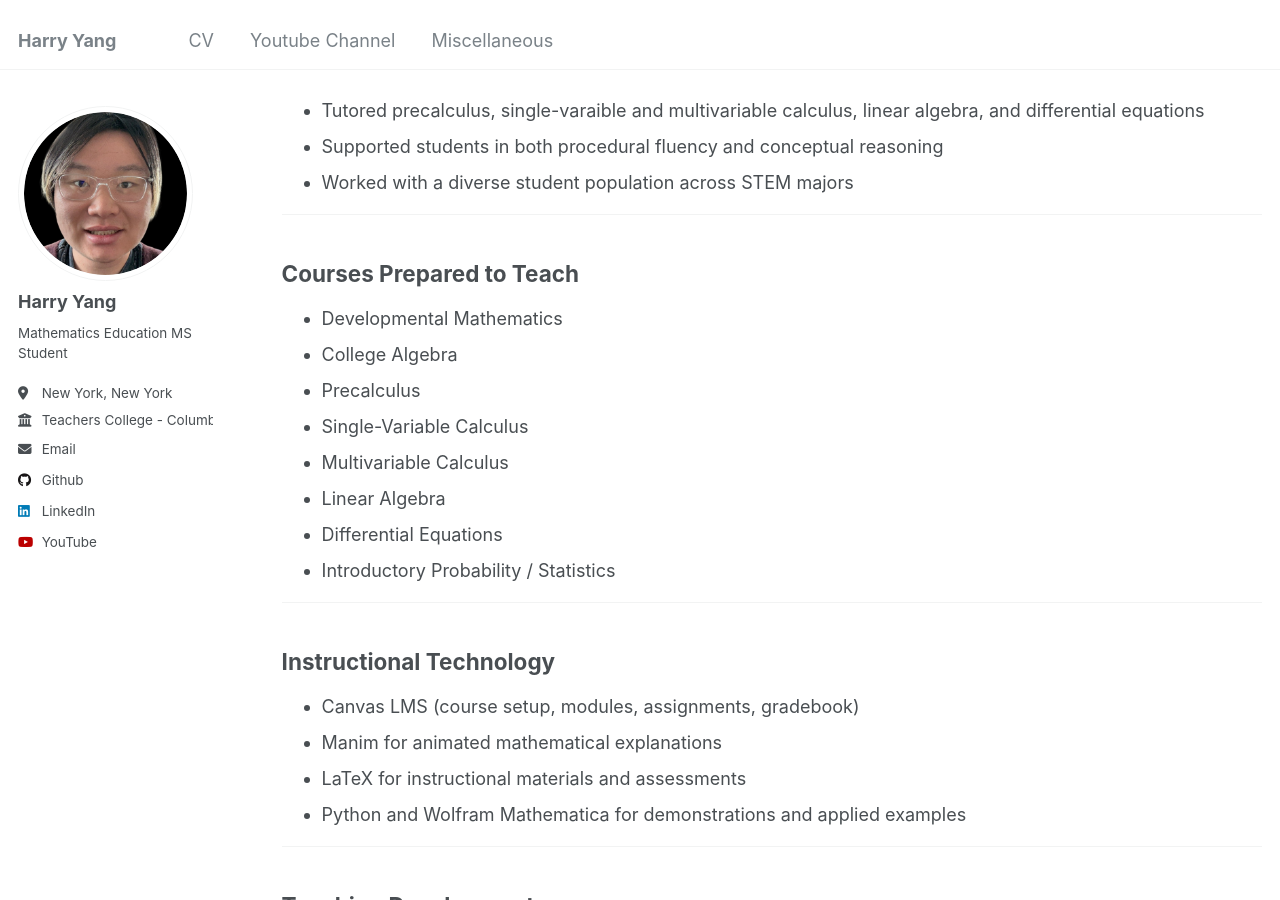
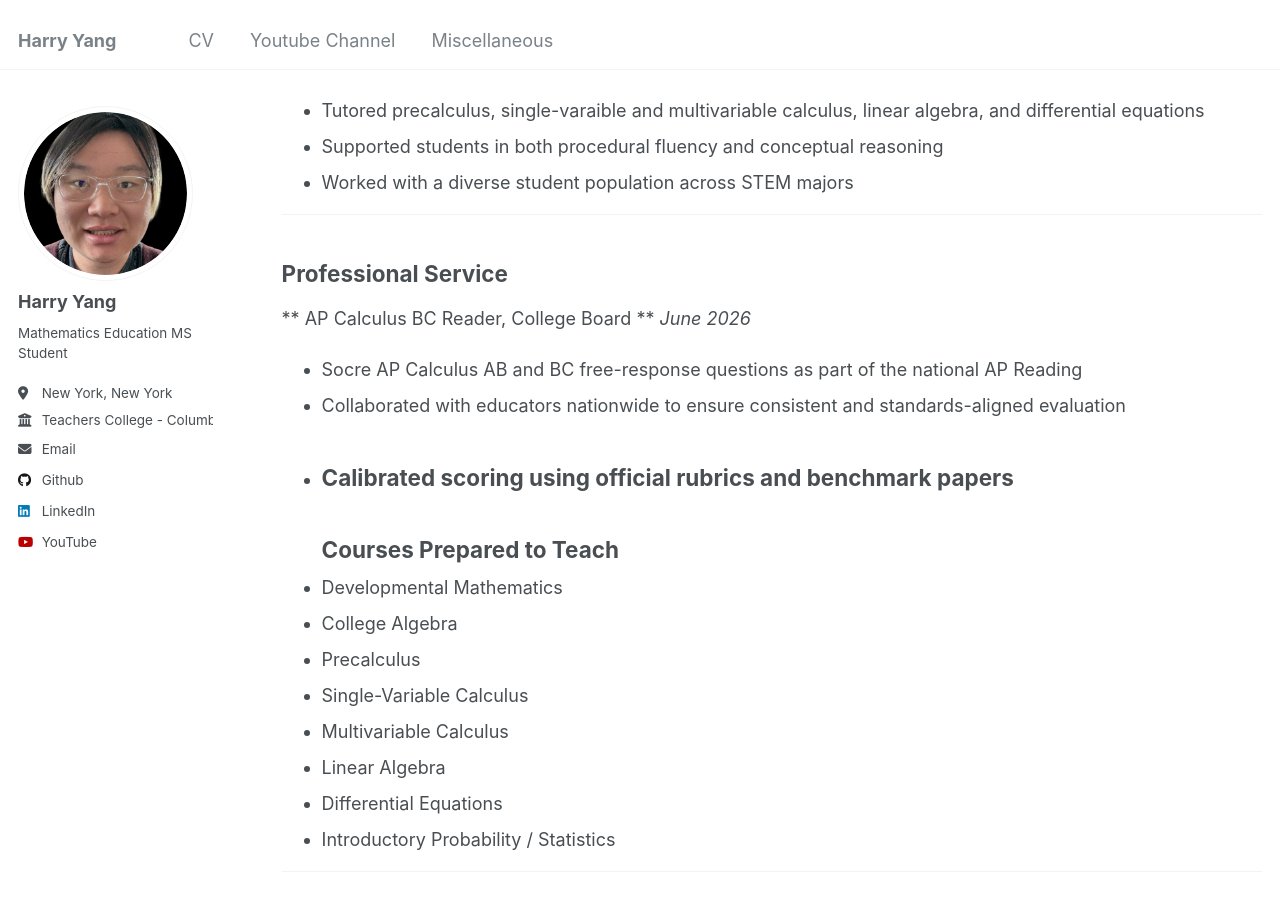
Before and after one commit to harry-yangmath/harry-yangmath.github.io, a Jekyll site: the page built from _pages/cv.md, in a window 1280 px wide and 900 px high, scrolled down 1540 px. Built offline with Jekyll 4.4.1, drawn with Linux system fonts in a browser that asks for light colours.

Commit message:
cv change

```diff
--- a/_pages/cv.md
+++ b/_pages/cv.md
@@ -64,7 +64,13 @@ October 2022 – June 2024
 - Worked with a diverse student population across STEM majors
 
 ---
-
+## Professional Service
+** AP Calculus BC Reader, College Board **
+*June 2026*
+- Socre AP Calculus AB and BC free-response questions as part of the national AP Reading
+- Collaborated with educators nationwide to ensure consistent and standards-aligned evaluation
+- Calibrated scoring using official rubrics and benchmark papers
+---
 ## Courses Prepared to Teach
 - Developmental Mathematics
 - College Algebra
```
